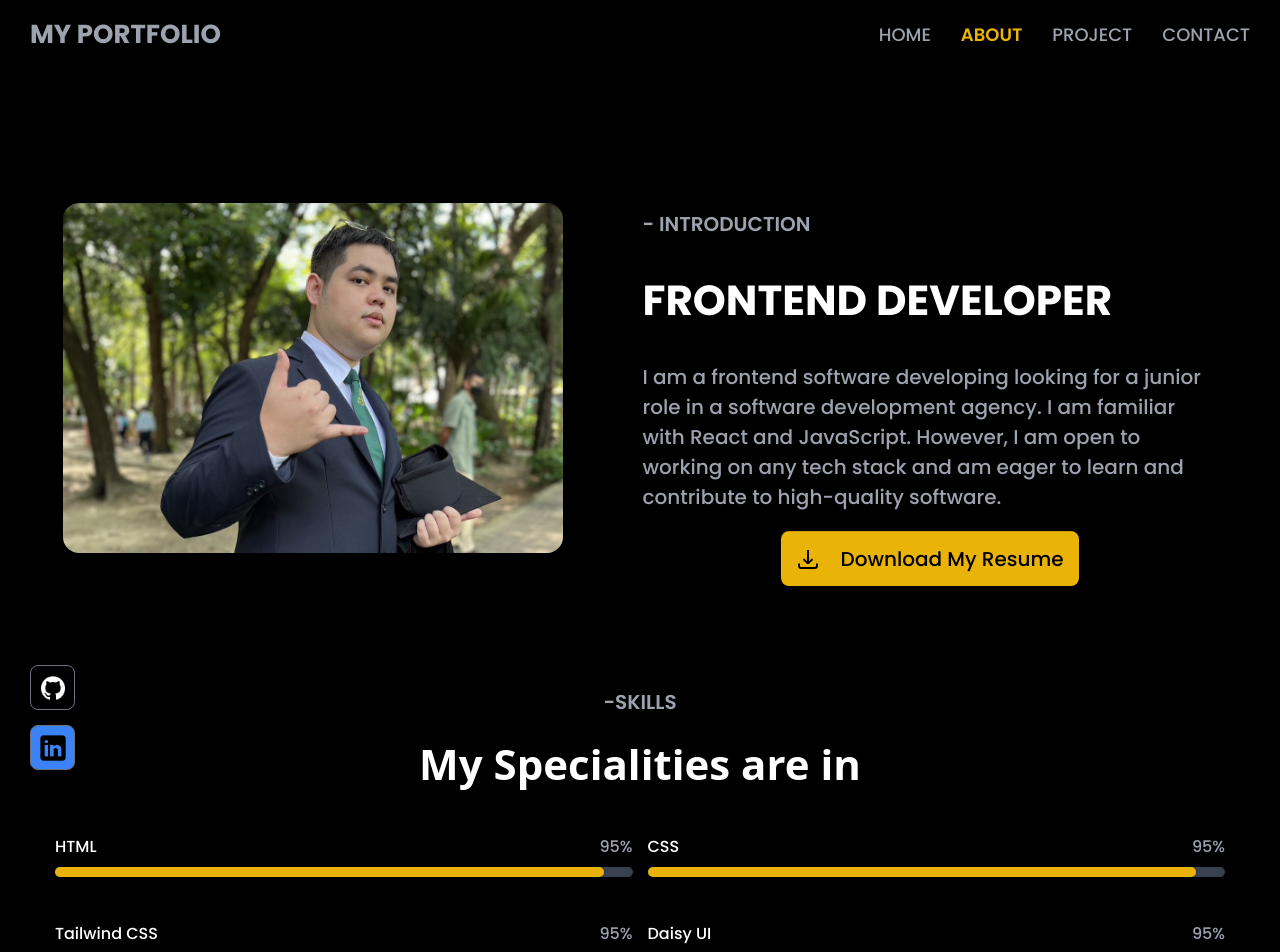
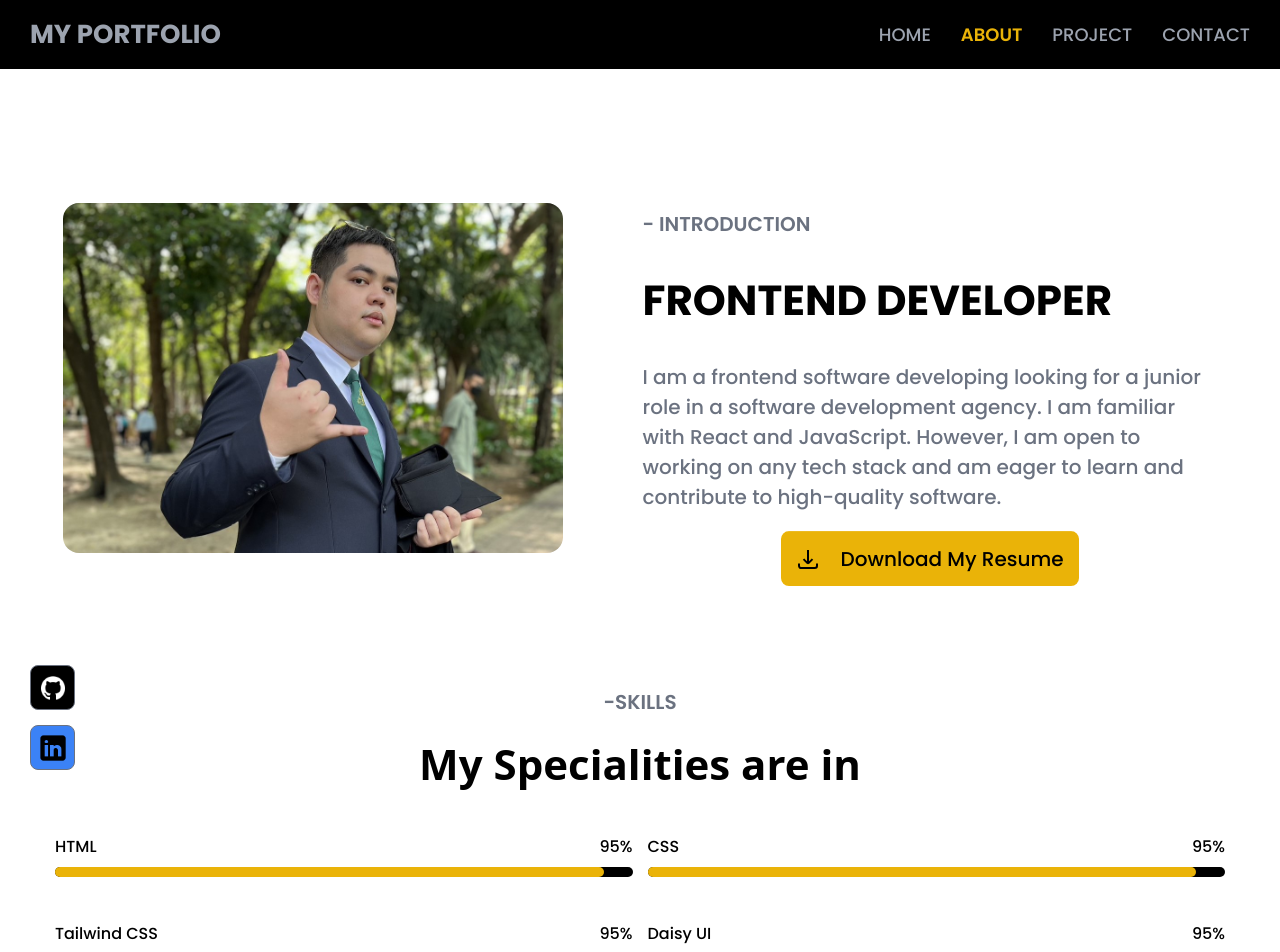
Before and after one commit to trainthunder/my-portfolio, a React (Vite) app: page /about in a window 1280 px wide. Shown: the top 952 px of the page. Built offline with nearby package versions, Linux system fonts and the light colour scheme.

Commit message:
style: change bg-color and text-color

```diff
--- a/src/components/about-page/about-page-header.jsx
+++ b/src/components/about-page/about-page-header.jsx
@@ -6,7 +6,7 @@ function AboutPageHeader() {
   const navigate = useNavigate();
   const { setIsAboutMenu } = useBurgerMenu();
   return (
-    <header className="w-full flex items-center justify-center fixed z-10 backdrop-blur-3xl">
+    <header className="w-full bg-black flex items-center justify-center fixed z-10 backdrop-blur-3xl">
       <div className="w-full max-w-[1300px] h-full px-[30px] py-[15px] flex items-center justify-between">
         <button
           className="font-poppins text-gray-400 text-[20px] md:text-[26px] font-bold"
--- a/src/components/about-page/about-page-main.jsx
+++ b/src/components/about-page/about-page-main.jsx
@@ -28,13 +28,13 @@ function AboutPageMain() {
           className="min-[535px]:w-[500px] min-[535px]:h-[350px] rounded-[16px]"
         />
         <div className="w-full h-full max-w-[450px] md:max-w-[575px] flex flex-col mt-[50px] gap-[30px]">
-          <p className="font-poppins text-gray-400 text-[20px] font-semibold">
+          <p className="font-poppins text-gray-500 text-[20px] font-semibold">
             - INTRODUCTION
           </p>
-          <p className="font-poppins text-white font-bold text-[30px] md:text-[42px]">
+          <p className="font-poppins text-black font-bold text-[30px] md:text-[42px]">
             FRONTEND DEVELOPER
           </p>
-          <p className="font-poppins text-gray-400 text-[20px] font-medium">
+          <p className="font-poppins text-gray-500 text-[20px] font-medium">
             I am a frontend software developing looking for a junior role in a
             software development agency. I am familiar with React and
             JavaScript. However, I am open to working on any tech stack and am
@@ -62,24 +62,24 @@ function AboutPageMain() {
         </div>
       </div>
       <div className="w-full max-w-[1300px] h-full max-[1330px]:px-[15px] flex flex-col items-center justify-center">
-        <p className="font-poppins text-gray-400 font-semibold text-[20px]">
+        <p className="font-poppins text-gray-500 font-semibold text-[20px]">
           -SKILLS
         </p>
-        <p className="font-popins text-white font-semibold text-[30px] md:text-[42px] mt-[15px]">
+        <p className="font-popins text-black font-semibold text-[30px] md:text-[42px] mt-[15px]">
           My Specialities are in
         </p>
         <div className="w-full h-full p-[40px] grid md:grid-cols-2 gap-[15px]">
           {skills.map((skill, index) => (
             <div key={index} className="w-full max-w-[640px] mb-[30px]">
               <div className="flex justify-between items-center">
-                <span className="font-poppins text-white text-[16px] font-medium">
+                <span className="font-poppins text-black text-[16px] font-medium">
                   {skill.name}
                 </span>
-                <span className="font-poppins font-medium text-[16px] text-gray-400">
+                <span className="font-poppins font-medium text-[16px] text-black">
                   {skill.percentage}%
                 </span>
               </div>
-              <div className="w-full bg-gray-700 rounded-full h-[10px] mt-2">
+              <div className="w-full bg-black rounded-full h-[10px] mt-2">
                 <div
                   className="bg-yellow-500 h-[10px] rounded-full"
                   style={{ width: `${skill.percentage}%` }}
--- a/src/pages/about-page.jsx
+++ b/src/pages/about-page.jsx
@@ -7,7 +7,7 @@ import AboutPageMain from "../components/about-page/about-page-main";
 function AboutPage() {
   return (
     <BurgerMenuProvider>
-      <div className="w-full h-full bg-black overflow-clip">
+      <div className="w-full h-full bg-white overflow-clip">
         <AboutPageHeader />
         <AboutPageBurgerMenu />
         <AboutPageMain />
```
